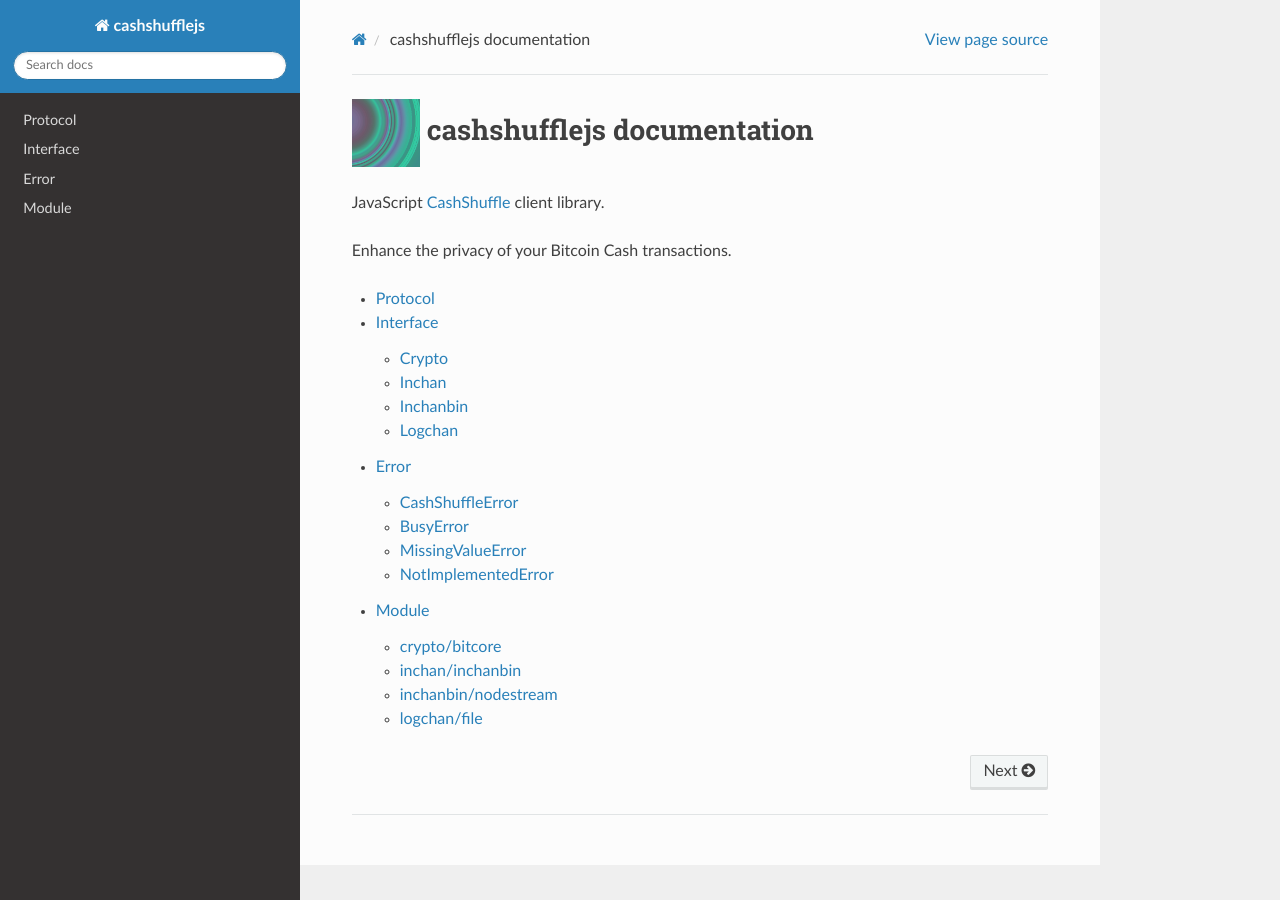
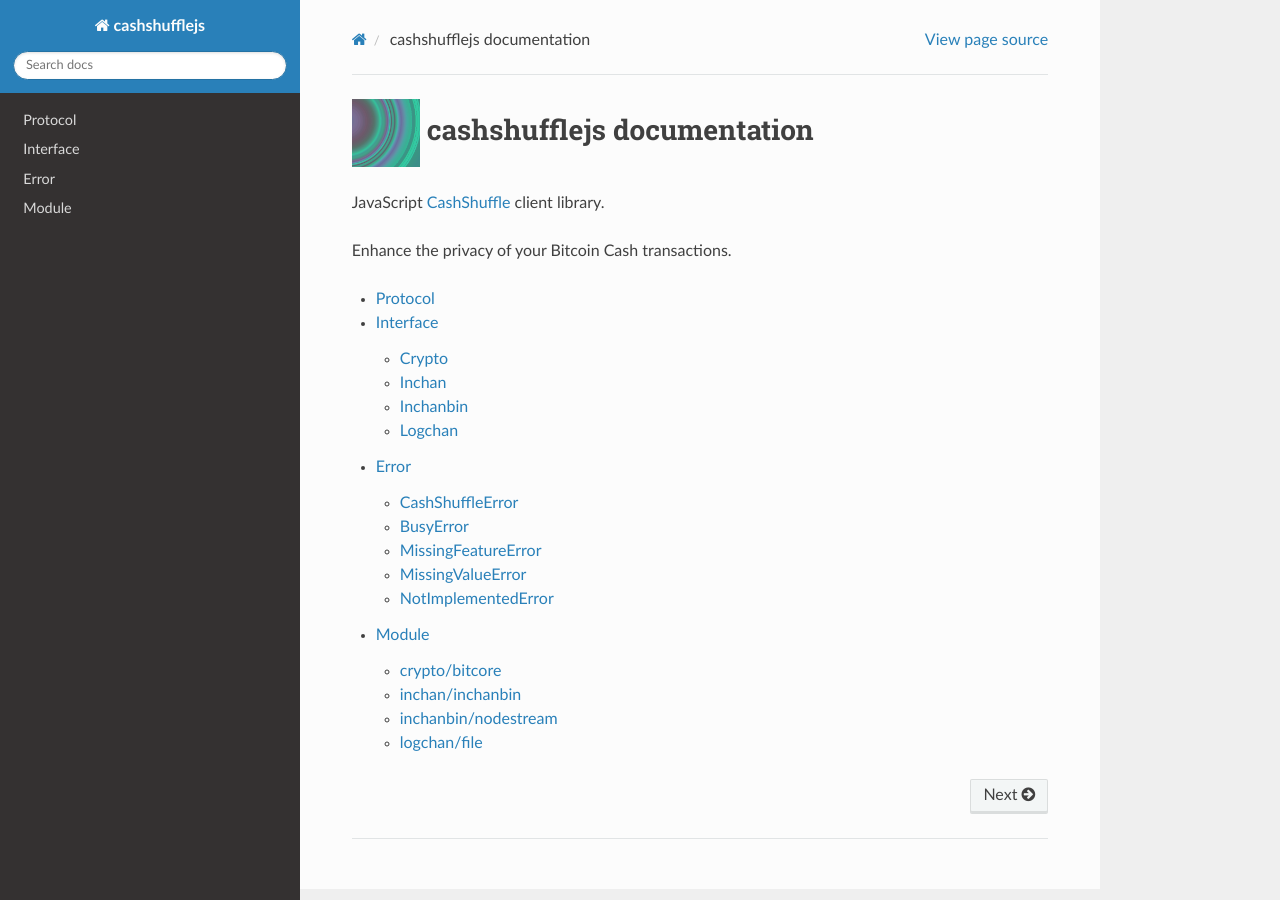
Before and after one commit to bookmoons/cashshufflejs, a Sphinx documentation site: the page built from doc/index.rst, in a window 1280 px wide. Built offline with Sphinx 7.4.7 and the Read the Docs theme 2.0.0, drawn with Linux system fonts in a browser that asks for light colours.

Commit message:
doc: Add MissingFeatureError

```diff
--- a/doc/error.rst
+++ b/doc/error.rst
@@ -19,6 +19,12 @@
 .. autoclass:: BusyError
    :members:
 
+MissingFeatureError
+-------------------
+
+.. autoclass:: MissingFeatureError
+   :members:
+
 MissingValueError
 -----------------
 
```
